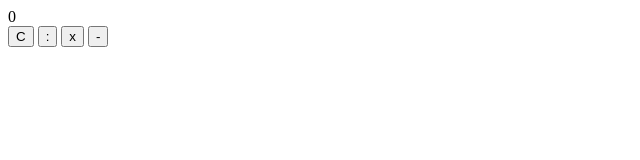
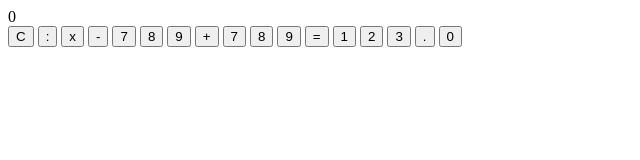
Before and after one commit to joce1209/calculadorajoseelias, a plain HTML site: page index.html in a window 1280 px wide. Shown: the whole page, without its empty margins (0-640 px from the left). Drawn offline with Linux system fonts and the light colour scheme.

Commit message:
html completo

```diff
--- a/index.html
+++ b/index.html
@@ -16,7 +16,23 @@
     <button onclick="adicionar('-')">-</button>
 
 
+    <button onclick="adicionar('7')">7</button>
+    <button onclick="adicionar('8')">8</button>
+    <button onclick="adicionar('9')">9</button>
+    <button onclick="adicionar('+')">+</button>
 
+    <button onclick="adicionar('4')">7</button>
+    <button onclick="adicionar('5')">8</button>
+    <button onclick="adicionar('6')">9</button>
+    <button onclick="calcular()" class="igual">=</button>
+
+    <button onclick="adicionar('1')">1</button>
+    <button onclick="adicionar('2')">2</button>
+    <button onclick="adicionar('3')">3</button>
+    <button onclick="adicionar('.')">.</button>
+
+
+<button onclick="adicionar('0')" class="zero">0</button>
         </div>
     </div>
 </body>
```
